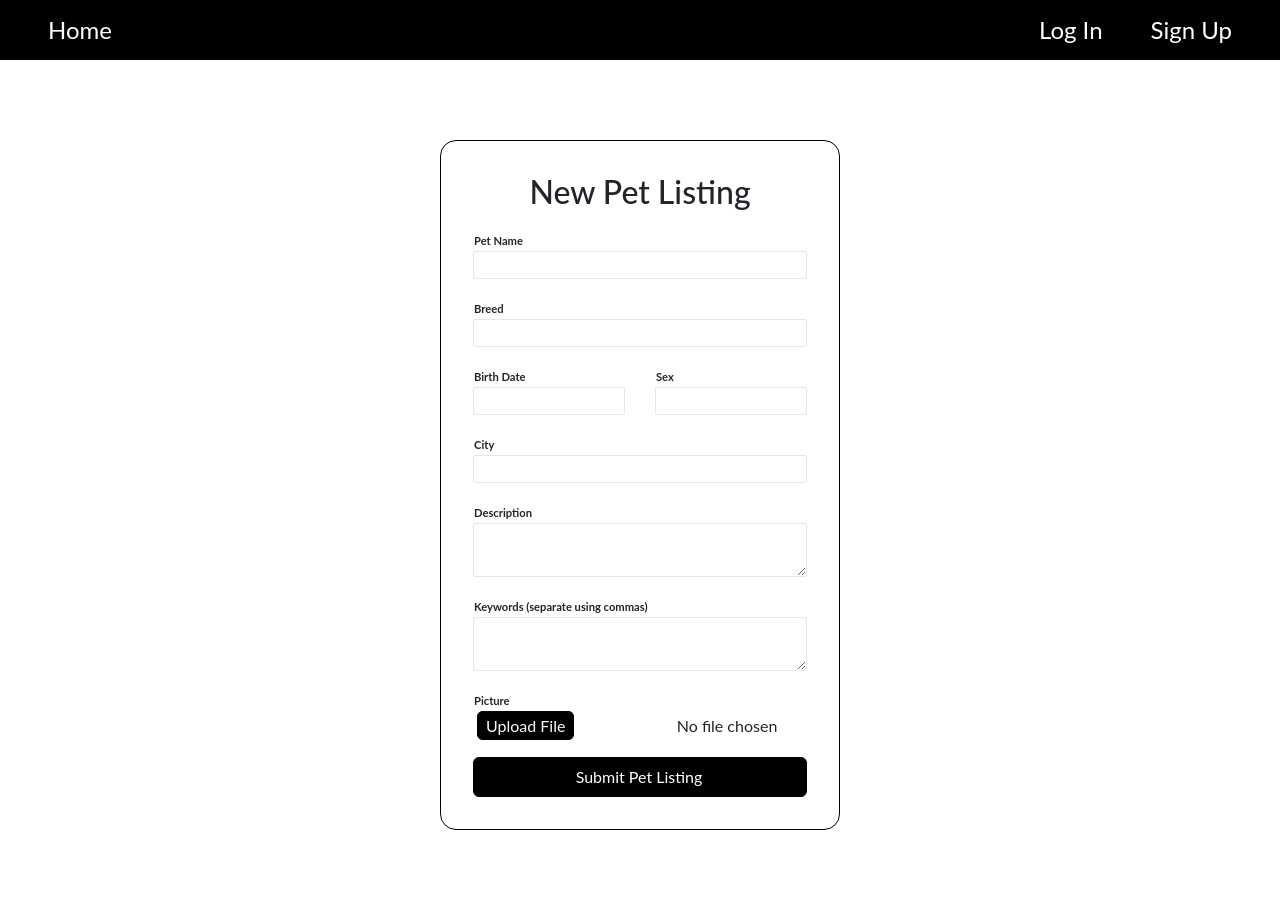
After one commit to jusliu/paw-tales, a Python web app: template templates/list.html in a window 1280 px wide. The commit adds this page. Run offline with Jinja, Linux system fonts and the light colour scheme; the template is opened without the code that fills it, so the values that code supplies are empty.

Commit message:
completed barebones implementation

```diff
--- a/templates/assets/css/style.css
+++ b/templates/assets/css/style.css
@@ -25,9 +25,10 @@
             text-decoration: none;
         }
 
-        nav a:last-child {
+        nav a.right {
             float: right;
             padding-right: 2em;
+            padding-left: 0;
         }
 
 /* Container */
@@ -111,3 +161,145 @@
             display: block;
             width: 100%;
         }
+
+/* List Your Pet */
+    .list {
+        border: solid 1px black;
+        border-radius: 1em;
+        width: 400px;
+        padding: 2em;
+        margin: 5em auto;
+    }
+
+    .list h2 {
+        text-align: center;
+    }
+
+    .list .form-group {
+        margin: 1em 0 0 0;
+    }
+
+    .list label {
+        font-size: 0.7em;
+        font-weight: bold;
+        padding-left: 1px;
+        margin: 0;
+    }
+
+    .list input, .list textarea {
+        border: solid 1px #e6e6e6;
+        border-radius: 2px;
+        display: block;
+        padding-left: 0.25em;
+        width: 100%;
+    }
+
+    .list input[type="file"] {
+        border: none;
+    }
+
+    .list input[type="file"]::-webkit-file-upload-button {
+        visibility: hidden;
+    }
+
+    .list input[type="file"]::before {
+        content: 'Upload File';
+        cursor: pointer;
+        border: solid 1px black;
+        border-radius: 6px;
+        background-color: black;
+        color: white;
+        transition: 0.3s;
+        padding: 0.25em 0.5em;
+    }
+
+    .list input[type="file"]:hover::before {
+        opacity: 0.75;
+    }
+
+    .list input[type="submit"] {
+        cursor: pointer;
+        border: solid 1px black;
+        border-radius: 6px;
+        background-color: black;
+        color: white;
+        height: 2.5em;
+        transition: 0.3s;
+    }
+
+    .list input[type="submit"]:hover {
+        opacity: 0.75;
+    }
+
+/* Listing */
+    .listing {
+        width: 800px;
+        margin: 3em auto;
+    }
+
+        .listing .title {
+            font-size: 4em;
+            font-weight: bold;
+            letter-spacing: 2px;
+            text-align: center;
+            text-transform: uppercase;
+        }
+
+        .listing .subtitle {
+            font-size: 1.5em;
+            line-height: 1;
+            text-align: center;
+        }
+
+        .listing .subtitle i {
+            left: 3px;
+            position: relative;
+            top: 3px;
+        }
+
+        .listing .subtitle a {
+            color: black;
+            font-size: 1.5em;
+        }
+
+        .listing .subtitle a:hover {
+            text-decoration: none;
+        }
+
+    .pet-details {
+        border: solid 1px black;
+        border-radius: 1em;
+        margin-top: 2em;
+        padding: 2em;
+    }
+
+        .pet-details img {
+            margin-bottom: 1em;
+            width: 100%;
+        }
+
+        .pet-details .adopt {
+            border: solid 1px black;
+            border-radius: 6px;
+            background-color: black;
+            display: block;
+            font-size: 1.5em;
+            text-align: center;
+            width: 100%;
+            padding: 0.25em 0.5em;
+            transition: 0.3s;
+            cursor: pointer;
+            width: 100%;
+            color: white;
+        }
+
+        .pet-details .adopt:hover {
+            opacity: 0.75;
+            text-decoration: none;
+        }
+
+        .pet-details p {
+            font-size: 2em;
+            margin: 0;
+            text-transform: uppercase;
+        }
--- a/templates/base.html
+++ b/templates/base.html
@@ -12,9 +12,13 @@
     <body>
         <nav>
             <a href="/">Home</a>
-            <a href="#">Adopt Pet</a>
-            <a href="#">List Pet</a>
-            <a href="#">Hi, Lauren</a>
+            {% if user %}
+            <a href="/list">List Your Pet</a>
+            <a href="/logout" class="right">Log Out</a>
+            {% else %}
+            <a href="/signup" class="right">Sign Up</a>
+            <a href="/login" class="right">Log In</a>
+            {% endif %}
         </nav>
 
         {% block maincontent %}
--- /dev/null
+++ b/templates/list.html
@@ -0,0 +1,49 @@
+{% extends "templates/base.html" %}
+{% block maincontent %}
+<div class="container">
+    <div class="list">
+        <h2>New Pet Listing</h2>
+        <form action="/list" enctype="multipart/form-data" method="POST">
+            <div class="form-group">
+                <label for="name">Pet Name</label>
+                <input type="text" id="name" name="name" />
+            </div>
+            <div class="form-group">
+                <label for="breed">Breed</label>
+                <input type="text" id="breed" name="breed" />
+            </div>
+            <div class="form-group">
+                <div class="row">
+                    <div class="col-md-6">
+                        <label for="birth">Birth Date</label>
+                        <input type="text" id="birth" name="birth" />
+                    </div>
+                    <div class="col-md-6">
+                        <label for="sex">Sex</label>
+                        <input type="text" id="sex" name="sex" />
+                    </div>
+                </div>
+            </div>
+            <div class="form-group">
+                <label for="city">City</label>
+                <input type="text" id="city" name="city" />
+            </div>
+            <div class="form-group">
+                <label for="description">Description</label>
+                <textarea id="description" name="description"></textarea>
+            </div>
+            <div class="form-group">
+                <label for="keywords">Keywords (separate using commas)</label>
+                <textarea id="keywords" name="keywords"></textarea>
+            </div>
+            <div class="form-group">
+                <label for="picture">Picture</label>
+                <input type="file" id="picture" name="picture" accept="image/png, image/jpg, image/jpeg" />
+            </div>
+            <div class="form-group">
+                <input type="submit" value="Submit Pet Listing">
+            </div>
+        </form>
+    </div>
+</div>
+{% endblock %}
```
Also changed, not shown: other parts of templates/assets/css/style.css (+49 -0 lines), handlers.py (+170 -11 lines), main.py (+18 -2 lines), models.py (added, +49 -0 lines), templates/listing.html (added, +28 -0 lines), templates/login.html (added, +21 -0 lines), templates/results.html (+6 -24 lines), templates/signup.html (added, +29 -0 lines).
